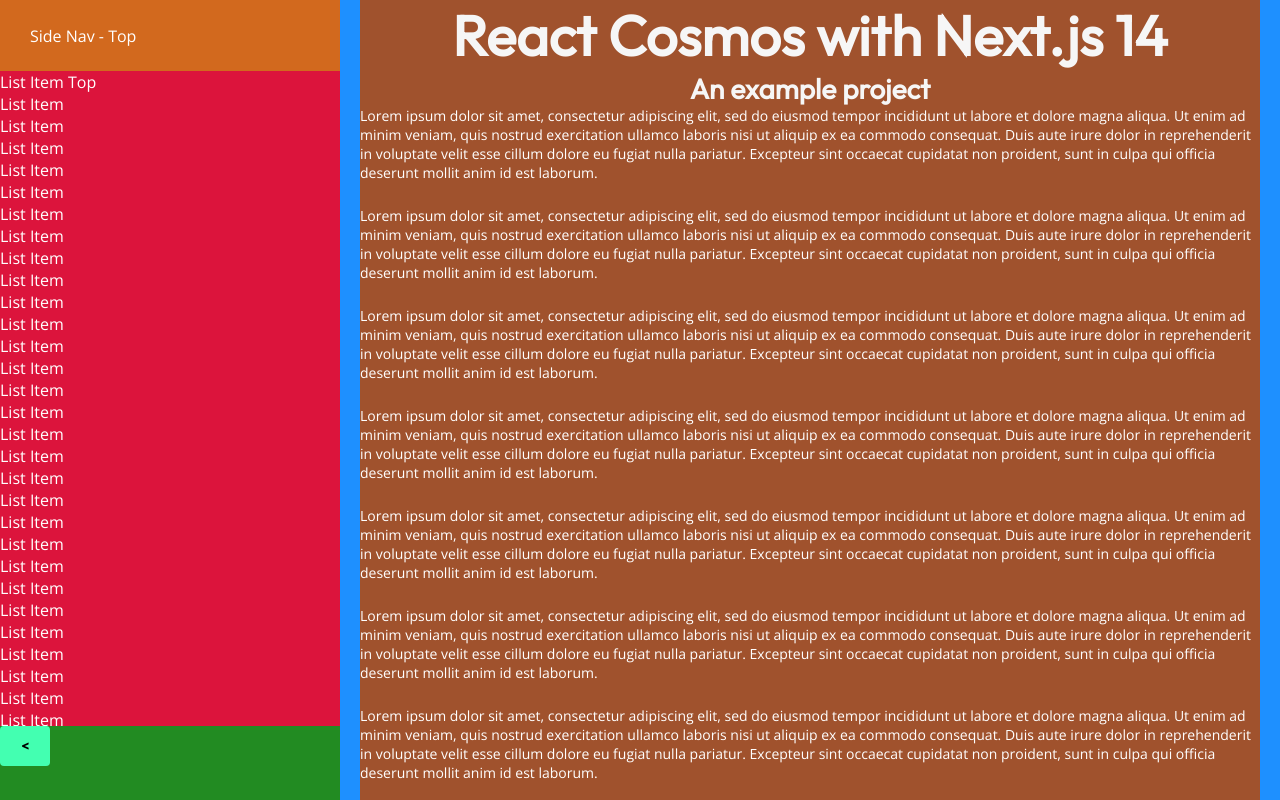
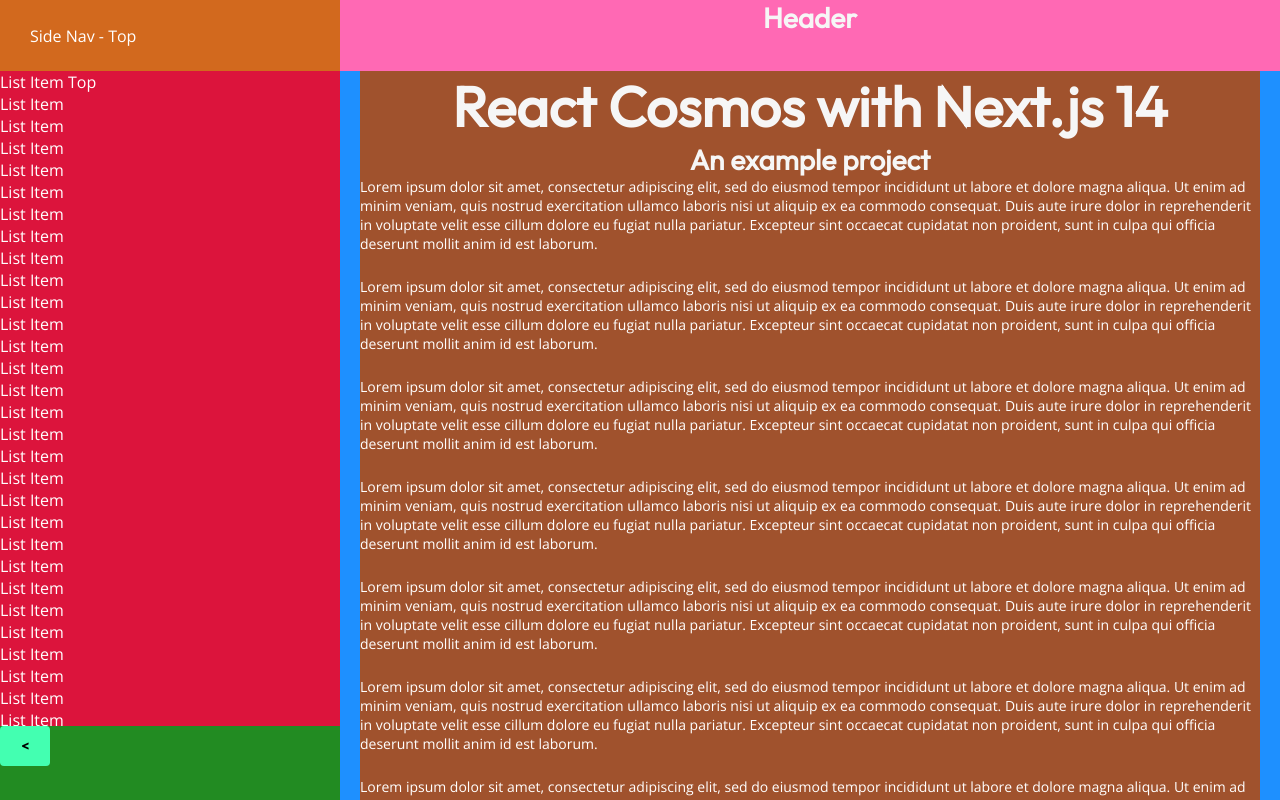
Before and after one commit to scorado-ltd/scorado-examples-nextjs-cosmos, a Next.js app: page / in a window 1280 px wide. Built offline with nearby package versions, Linux system fonts and the light colour scheme.

Commit message:
Change header to show on desktop views, but not hide on scroll

```diff
--- a/src/feature/framework/layout/header.module.scss
+++ b/src/feature/framework/layout/header.module.scss
@@ -1,22 +1,26 @@
 @import './layout.mixin';
 
+$headerHeight: 71px;
+
 .Header {
-    display: none;
     flex-shrink: 0;
     width: 100%;
-    position: fixed;
+    position: relative;
     z-index: 2;
 
     transition: transform 0.5s;
 
-    height: 71px;
+    height: $headerHeight;
     background-color: hotpink;
 
     @include mediaMobile {
         display: block;
+        position: fixed;
     }
 
     &___hidden {
-        transform: translateY(-71px);
+        @include mediaMobile {
+            transform: translateY(calc(-1 * #{$headerHeight}));
+        }
     }
 }
```
